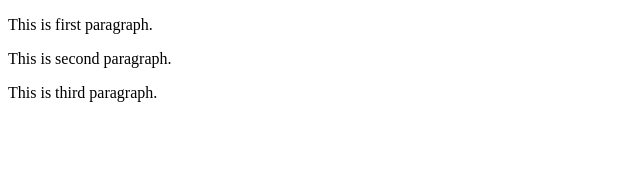
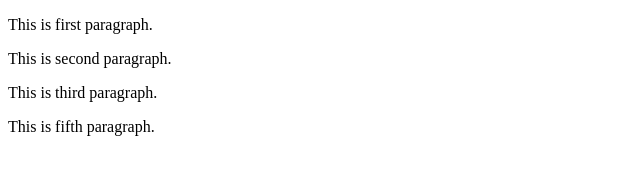
Before and after one commit to pureli/git-test, a plain HTML site: page index.html in a window 1280 px wide. Shown: the whole page, without its empty margins (0-640 px from the left). Drawn offline with Linux system fonts and the light colour scheme.

Commit message:
fifth commit

```diff
--- a/index.html
+++ b/index.html
@@ -8,6 +8,8 @@
     <p>This is first paragraph.</p>
     <p>This is second paragraph.</p>
     <p>This is third paragraph.</p>
+    <p>This is fifth paragraph.</p>
+
 </body>
 
 </html>
```
